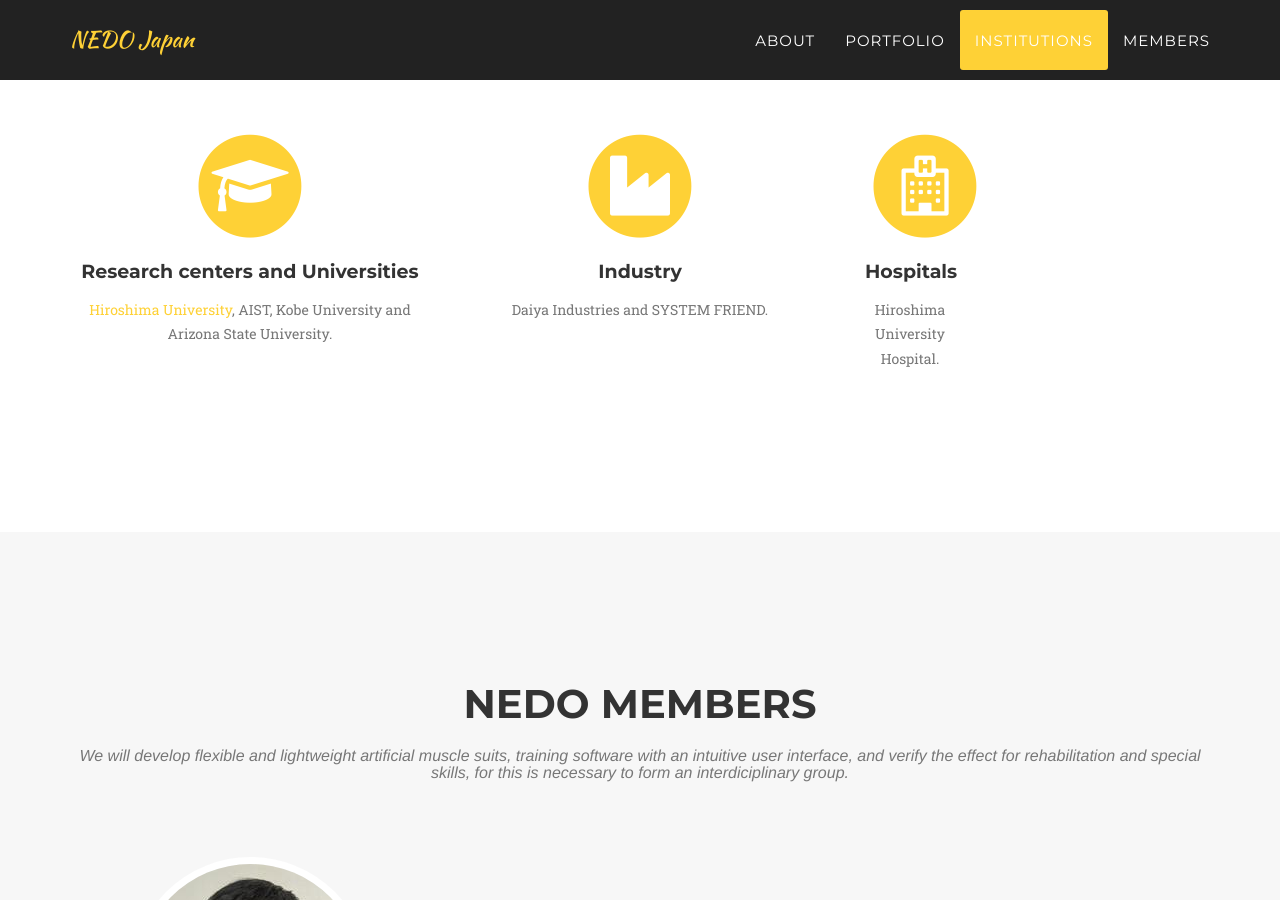
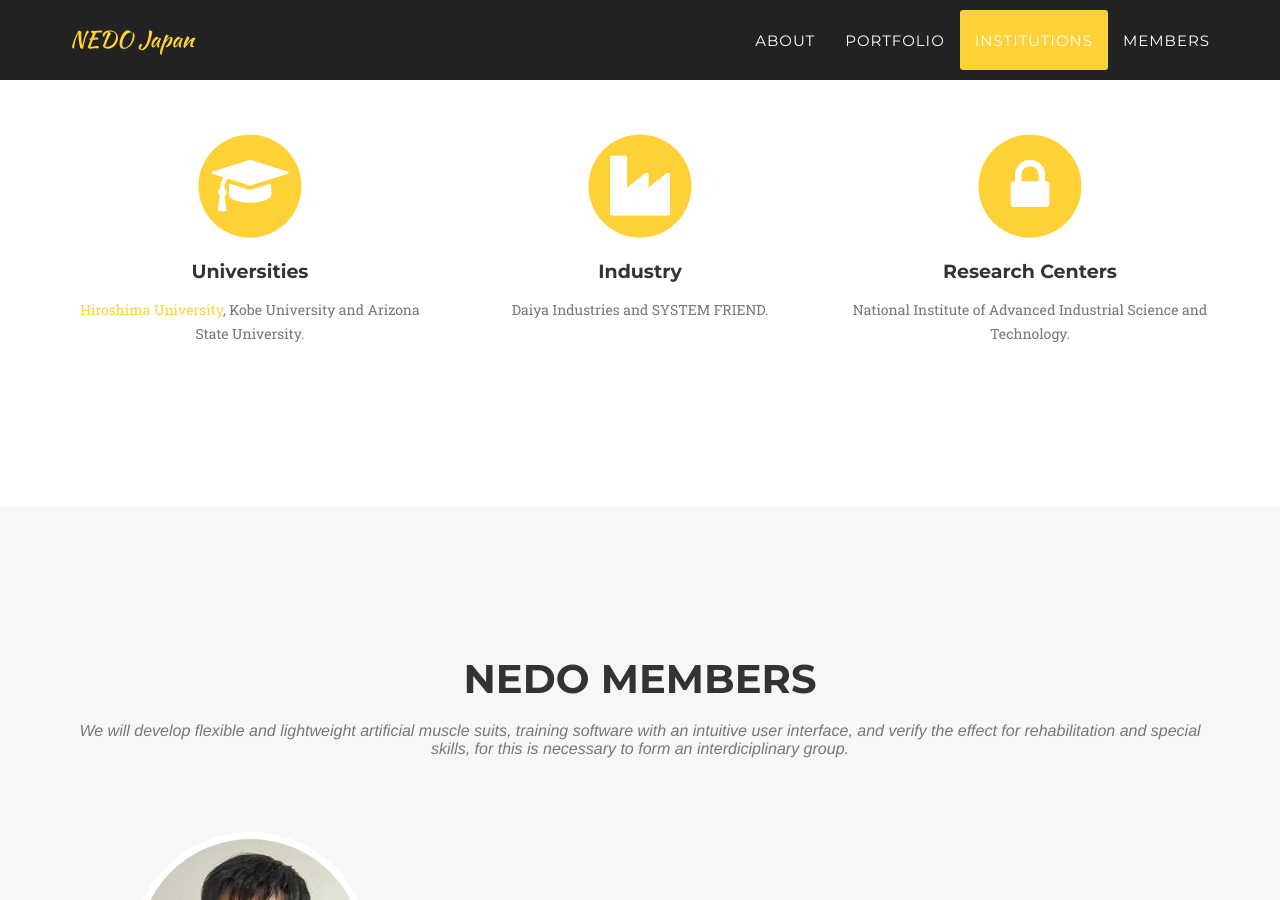
Before and after one commit to nedojp/nedojp.github.io, a Jekyll site: the page built from index.html, in a window 1280 px wide and 900 px high, scrolled down 2776 px. Built offline with Jekyll 4.4.1, drawn with Linux system fonts in a browser that asks for light colours; some web fonts are replaced.

Commit message:
Update institutions.html

```diff
--- a/_includes/institutions.html
+++ b/_includes/institutions.html
@@ -14,8 +14,9 @@
                     <i class="fa fa-circle fa-stack-2x text-primary"></i>
                     <i class="fa fa-graduation-cap fa-stack-1x fa-inverse"></i>
                 </span>
-                <h4 class="service-heading">Research centers and Universities</h4>
-                <p class="text-muted"> <a href="https://www.hiroshima-u.ac.jp/en">Hiroshima University</a>, AIST, Kobe University and Arizona State University.</p>
+                <h4 class="service-heading">Universities</h4>
+                <p class="text-muted"> <a href="https://www.hiroshima-u.ac.jp/en">Hiroshima University</a>, Kobe
+                    University and Arizona State University.</p>
             </div>
             <div class="col-md-4">
                 <span class="fa-stack fa-4x">
@@ -26,15 +27,13 @@
                 <p class="text-muted">Daiya Industries and SYSTEM FRIEND.</p>
             </div>
             <div class="col-md-4">
-                <div class="col-md-4">
-                    <span class="fa-stack fa-4x">
-                        <i class="fa fa-circle fa-stack-2x text-primary"></i>
-                        <i class="fa fa-hospital-o fa-stack-1x fa-inverse"></i>
-                    </span>
-                    <h4 class="service-heading">Hospitals</h4>
-                    <p class="text-muted">Hiroshima University Hospital.</p>
-                </div>
-                <div class="col-md-4">
-                </div>
+                <span class="fa-stack fa-4x">
+                    <i class="fa fa-circle fa-stack-2x text-primary"></i>
+                    <i class="fa fa-lock fa-stack-1x fa-inverse"></i>
+                </span>
+                <h4 class="service-heading">Research Centers</h4>
+                <p class="text-muted">National Institute of Advanced Industrial Science and Technology.</p>
             </div>
+        </div>
+    </div>
 </section>
```
